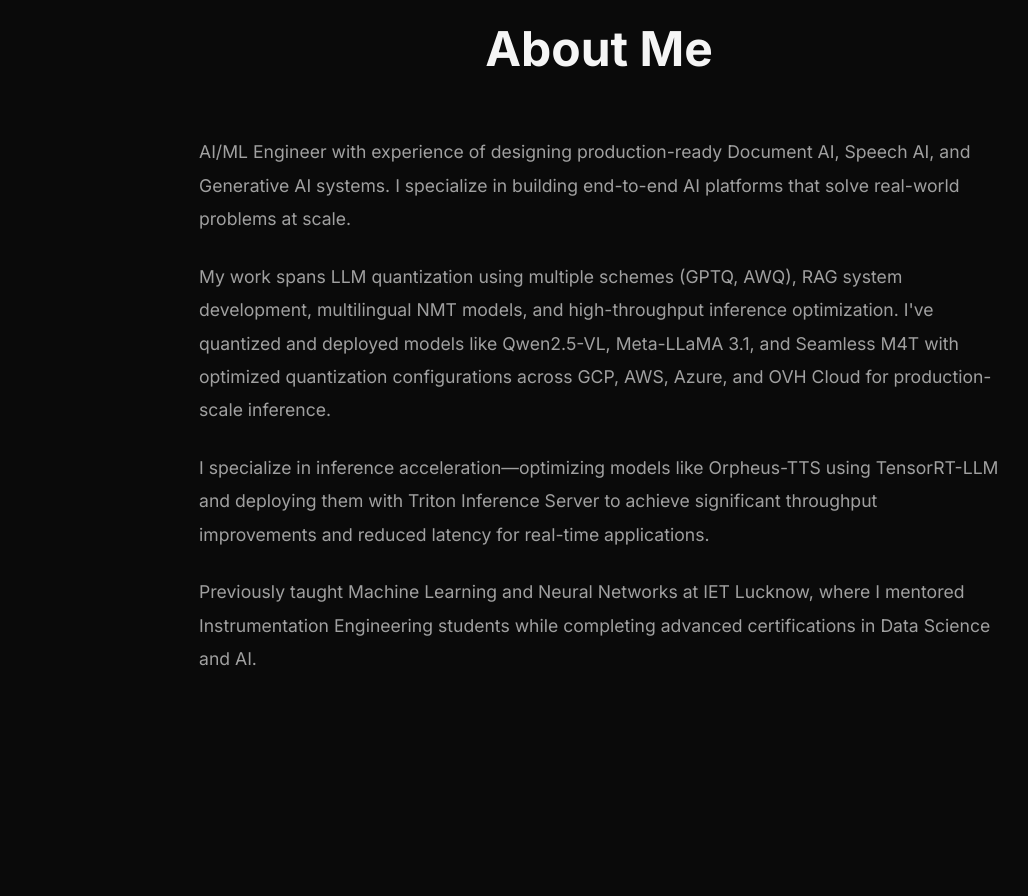
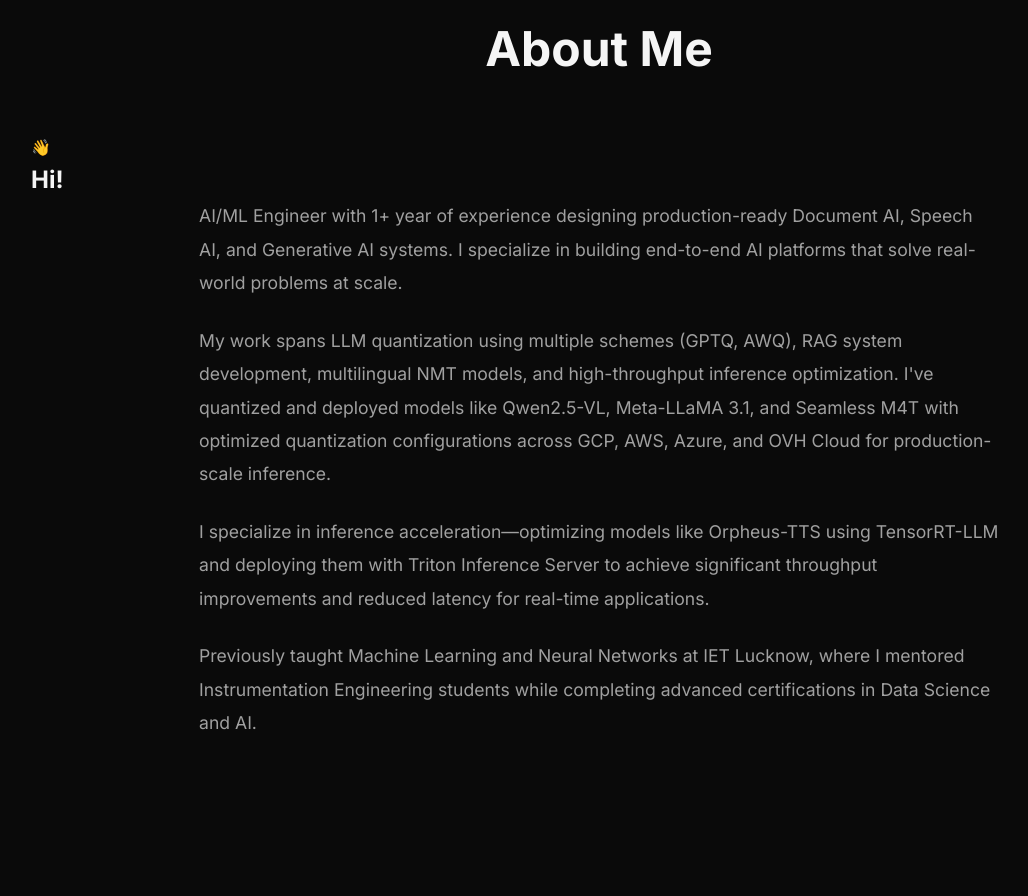
Before and after one commit to vikrantyadav11234/vikrantyadav11234.github.io, a plain HTML site: page index.html in a window 1280 px wide. Shown: the part 960-1856 px from the top of the page, without its empty margins (41-1069 px from the left). Drawn offline with Linux system fonts and the light colour scheme.

Commit message:
Update About Me section with new content

```diff
--- a/index.html
+++ b/index.html
@@ -52,19 +52,28 @@
         </div>
     </section>
 
-
     <!-- About Section -->
     <section id="about" class="about">
         <div class="container">
             <h2 class="section-title">About Me</h2>
-            <div class="about-content">
-                <p>AI/ML Engineer with experience of designing production-ready Document AI, Speech AI, and Generative AI systems. I specialize in building end-to-end AI platforms that solve real-world problems at scale.</p>
-                <p>My work spans LLM quantization using multiple schemes (GPTQ, AWQ), RAG system development, multilingual NMT models, and high-throughput inference optimization. I've quantized and deployed models like Qwen2.5-VL, Meta-LLaMA 3.1, and Seamless M4T with optimized quantization configurations across GCP, AWS, Azure, and OVH Cloud for production-scale inference.</p>
-                <p>I specialize in inference acceleration—optimizing models like Orpheus-TTS using TensorRT-LLM and deploying them with Triton Inference Server to achieve significant throughput improvements and reduced latency for real-time applications.</p>
-                <p>Previously taught Machine Learning and Neural Networks at IET Lucknow, where I mentored Instrumentation Engineering students while completing advanced certifications in Data Science and AI.</p>
+            <div class="about-wrapper">
+                <div class="about-animation">
+                    <div class="greeting-container">
+                        <div class="wave-emoji">👋</div>
+                        <h1 class="greeting-text">Hi!</h1>
+                    </div>
+                </div>
+                <div class="about-content">
+                    <p>AI/ML Engineer with 1+ year of experience designing production-ready Document AI, Speech AI, and Generative AI systems. I specialize in building end-to-end AI platforms that solve real-world problems at scale.</p>
+                    <p>My work spans LLM quantization using multiple schemes (GPTQ, AWQ), RAG system development, multilingual NMT models, and high-throughput inference optimization. I've quantized and deployed models like Qwen2.5-VL, Meta-LLaMA 3.1, and Seamless M4T with optimized quantization configurations across GCP, AWS, Azure, and OVH Cloud for production-scale inference.</p>
+                    <p>I specialize in inference acceleration—optimizing models like Orpheus-TTS using TensorRT-LLM and deploying them with Triton Inference Server to achieve significant throughput improvements and reduced latency for real-time applications.</p>
+                    <p>Previously taught Machine Learning and Neural Networks at IET Lucknow, where I mentored Instrumentation Engineering students while completing advanced certifications in Data Science and AI.</p>
+                </div>
             </div>
         </div>
     </section>
+
+
 
     <!-- Experience Section -->
     <section id="experience" class="experience">
```
